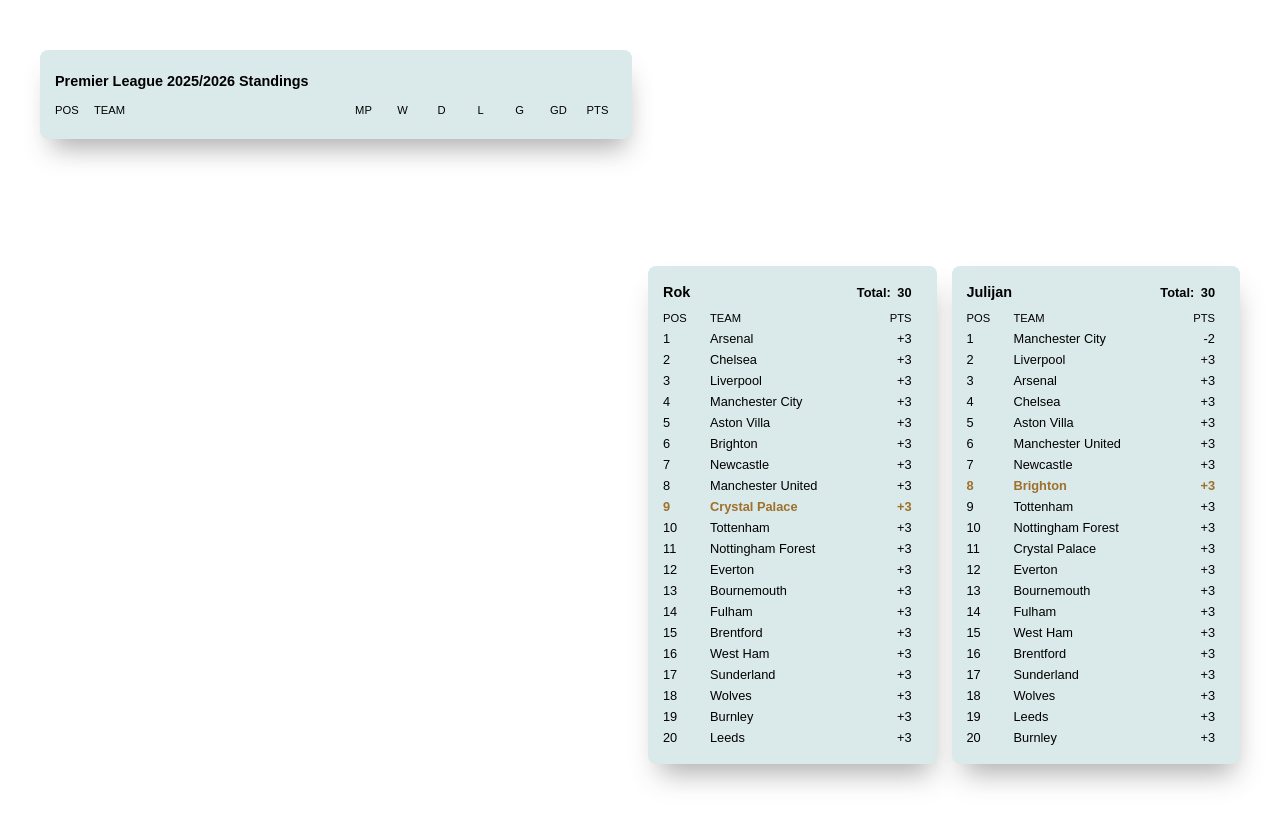
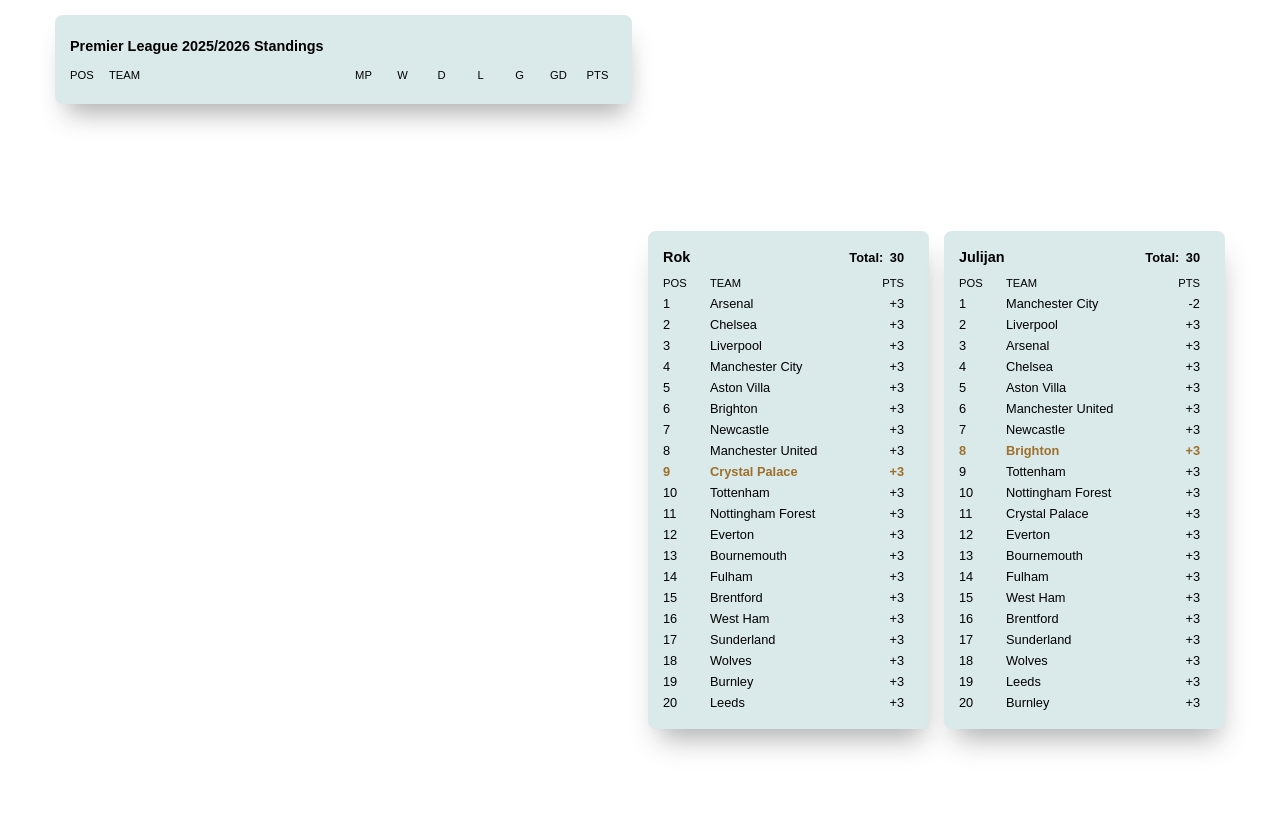
Before and after one commit to RokPe/rjliga, a plain HTML site: page index.html in a window 1280 px wide. Drawn offline with Linux system fonts and the light colour scheme; no server answers; a web font is replaced by a local one.

Commit message:
Add files via upload

```diff
--- a/css/style.css
+++ b/css/style.css
@@ -106,10 +106,9 @@ h1 {
 
 .container {
   max-width: 1200px;
-  margin: 50px auto;
+  margin: 0 auto;
   display: flex;
-  /* justify-content: space-between; */
-  /* align-items: flex-end; */
+  padding: 15px;
   gap: 16px;
 }
 
```
